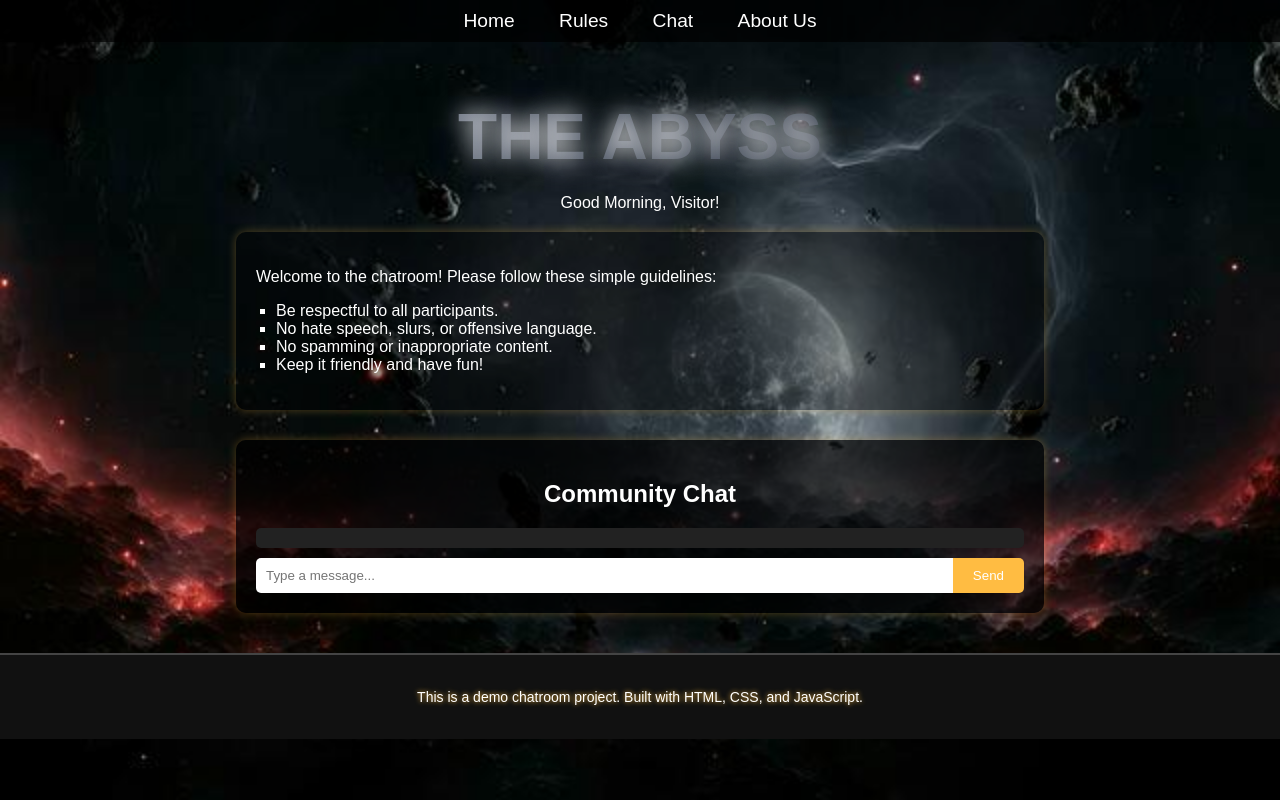
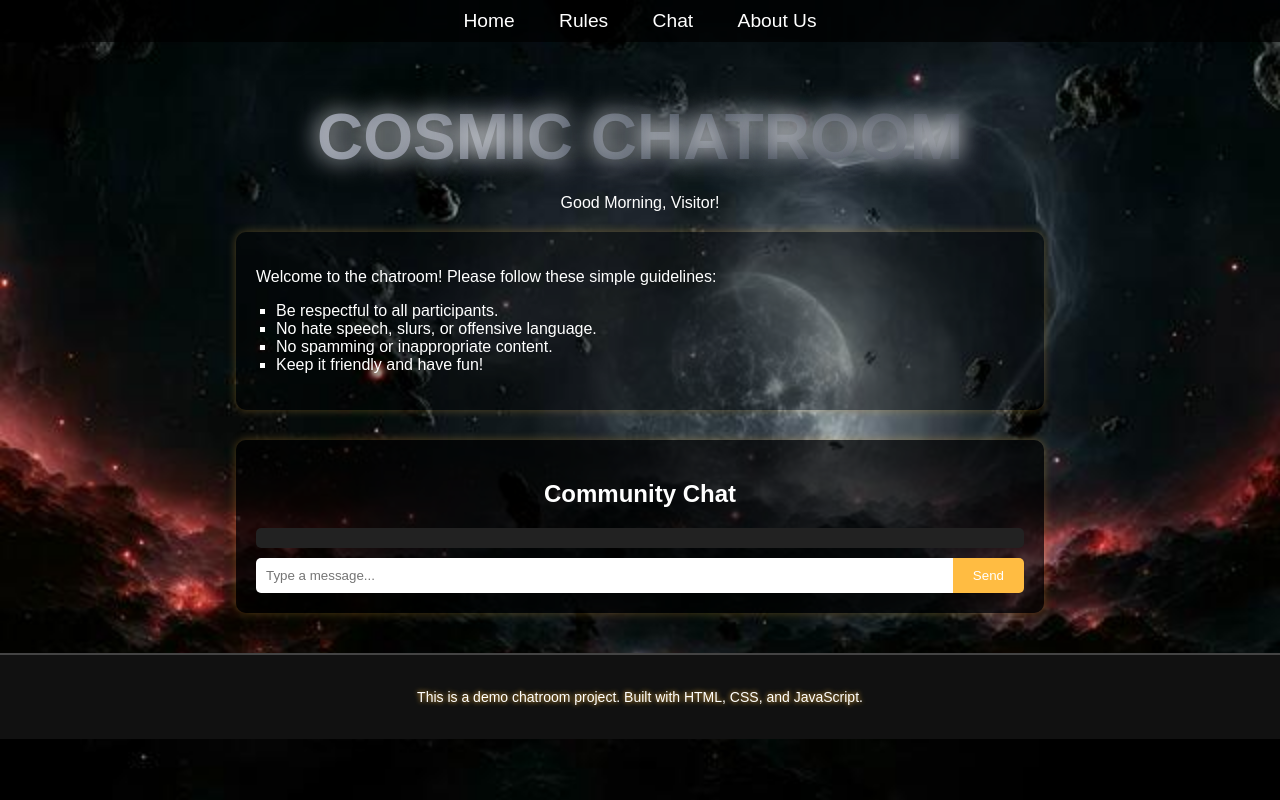
Before and after one commit to safalkunwar7/Chatroom, a plain HTML site: page index.html in a window 1280 px wide. Drawn offline with Linux system fonts and the light colour scheme.

Commit message:
Update index.html

```diff
--- a/index.html
+++ b/index.html
@@ -131,7 +131,7 @@
     <a href="#">About Us</a>
   </nav>
 
-  <h1>The Abyss</h1>
+  <h1>cosmic chatroom</h1>
   <div id="welcome-message"></div>
   <script>
     function getGreeting() {
```
